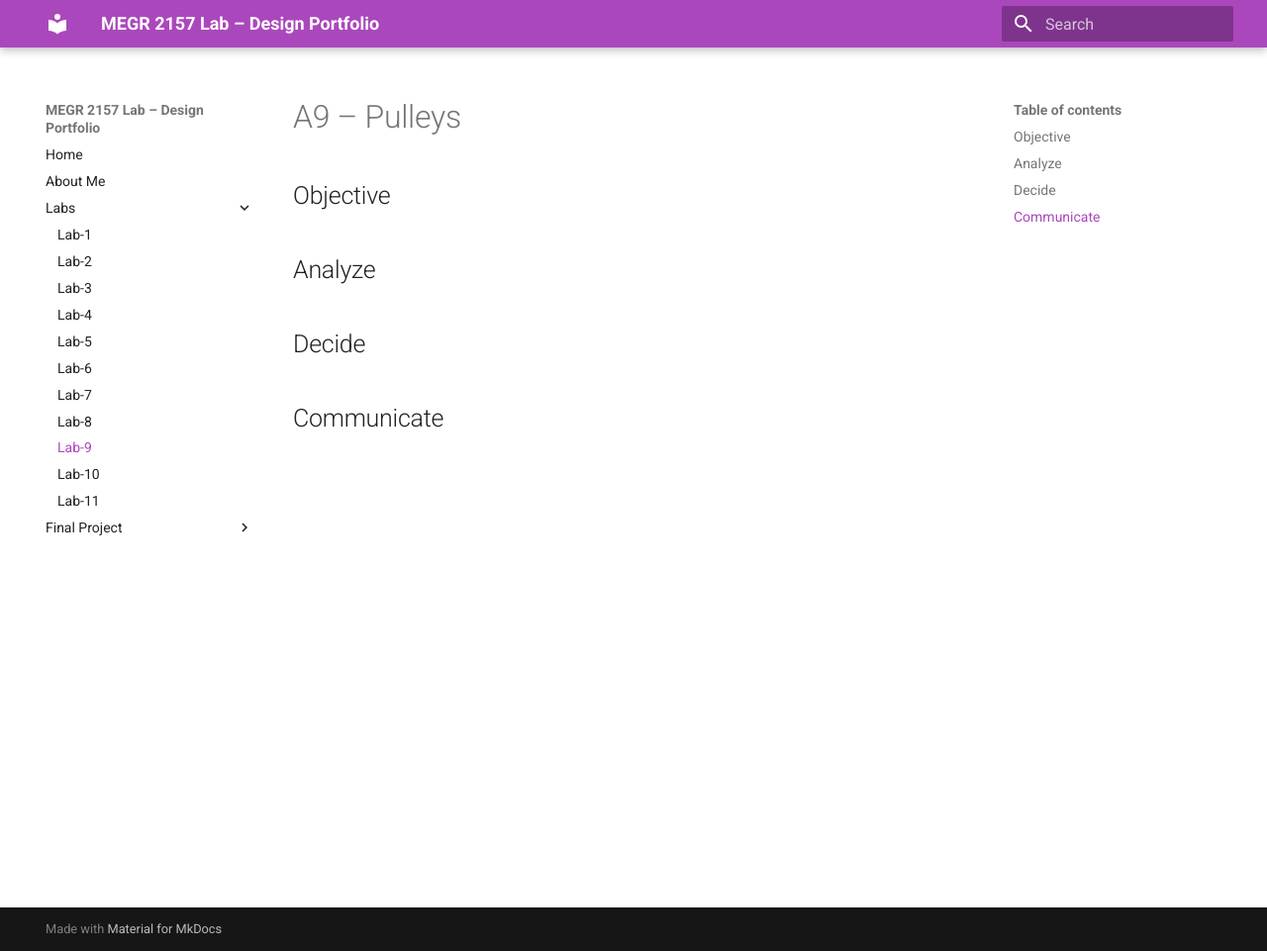
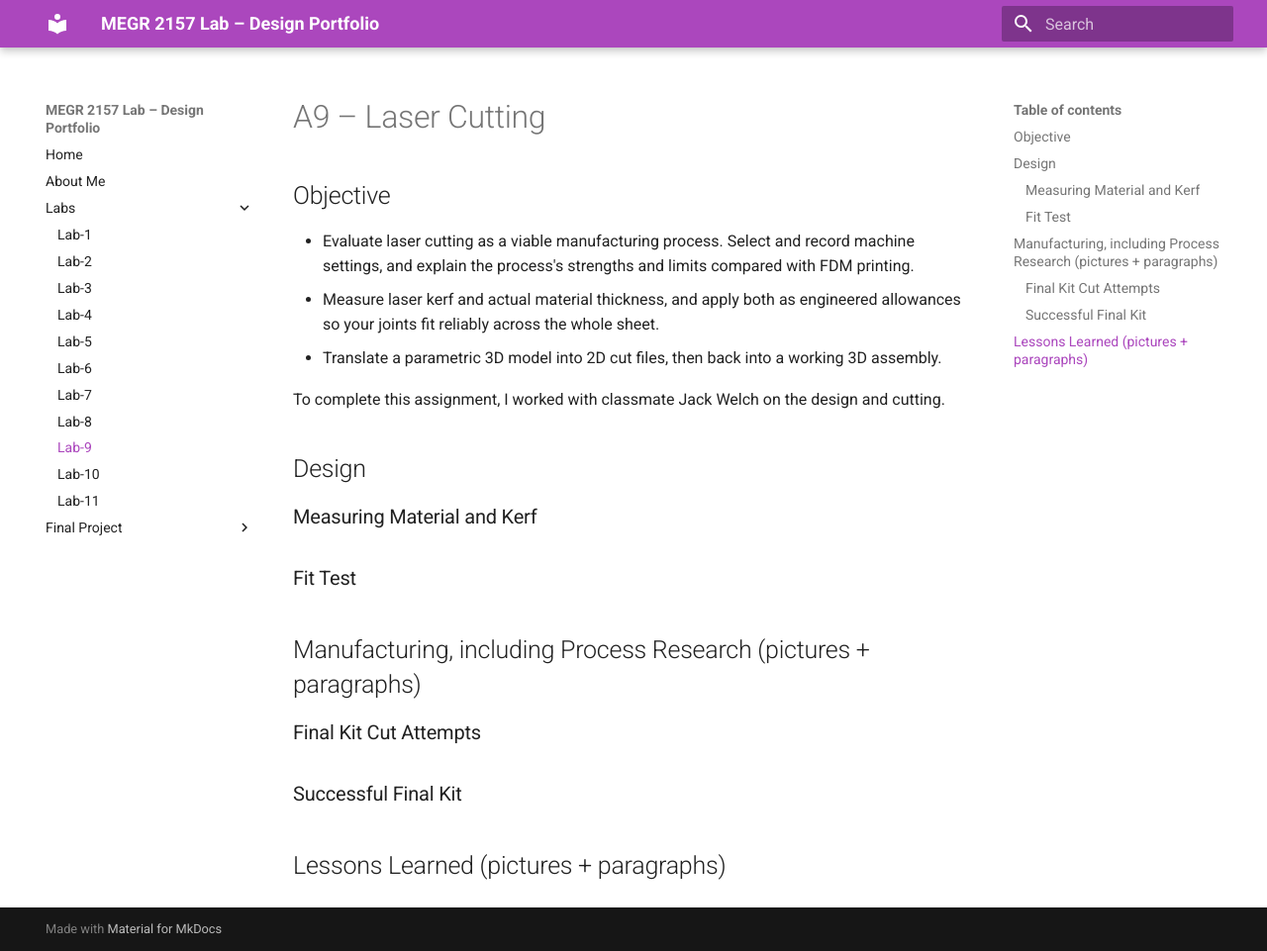
Before and after one commit to swils201/saniyah-wilson-portfolio, an MkDocs documentation site: the page built from docs/Labs/L09/index.md, in a window 1280 px wide and 961 px high. Shown: the whole window at 99% size. Built offline with MkDocs 1.6.1 and Material for MkDocs 9.7.7, drawn with Linux system fonts in a browser that asks for light colours.

Commit message:
Revise index.md for laser cutting project
Updated the document to focus on laser cutting instead of pulleys, including objectives and design sections.

```diff
--- a/docs/Labs/L09/index.md
+++ b/docs/Labs/L09/index.md
@@ -1,12 +1,17 @@
-# A9 – Pulleys
+# A9 – Laser Cutting
 
 ## Objective
 
+- Evaluate laser cutting as a viable manufacturing process. Select and record machine settings, and explain the process's strengths and limits compared with FDM printing.
+- Measure laser kerf and actual material thickness, and apply both as engineered allowances so your joints fit reliably across the whole sheet.
+- Translate a parametric 3D model into 2D cut files, then back into a working 3D assembly.
 
-## Analyze
+To complete this assignment, I worked with classmate Jack Welch on the design and cutting.
 
-
-## Decide
-
-
-## Communicate
+## Design
+### Measuring Material and Kerf
+### Fit Test
+## Manufacturing, including Process Research (pictures + paragraphs)
+### Final Kit Cut Attempts
+### Successful Final Kit
+## Lessons Learned (pictures + paragraphs)
```
